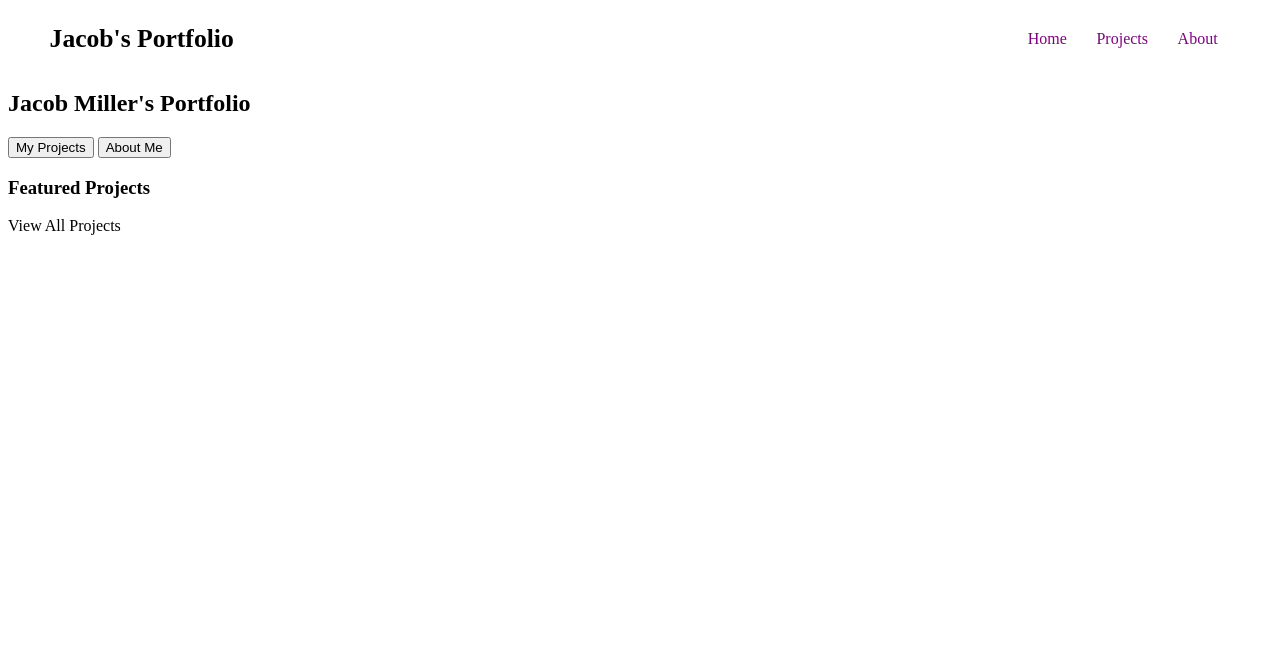
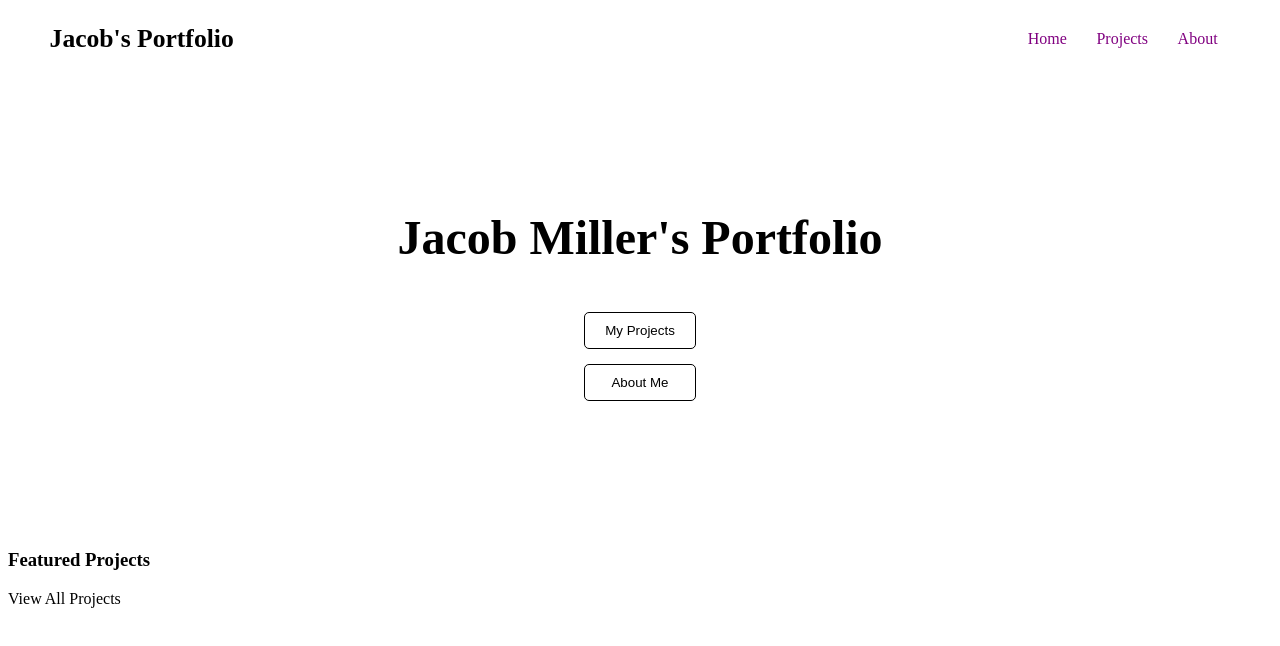
Before and after one commit to jmill29/portfolio_website, a website: page frontend/index.html in a window 1280 px wide. Drawn offline with Linux system fonts and the light colour scheme.

Commit message:
Refactor styles.css to enhance layout and improve button styling in the call-to-action section

```diff
--- a/frontend/styles.css
+++ b/frontend/styles.css
@@ -12,12 +12,36 @@ h1 {
     font-size: 2vw;
 }
 
-#nav-bar a {
-    text-decoration: none;
-    color: purple;
+h2 {
+    text-align: center;
+    font-size: 3.75vw;
 }
 
 .nav-link {
     display: inline-block;
     margin: 0 1vw;
 }
+
+#nav-bar a {
+    text-decoration: none;
+    color: purple;
+}
+
+#hero-section {
+    margin: 17.5vh 0;
+}
+
+#cta {
+    width: fit-content;
+    margin: 0 auto;
+    display: flex;
+    flex-flow: column;
+}
+
+#cta button {
+    padding: 10px 20px;
+    margin: 7.5px 0;
+    background-color: white;
+    border: 1px solid black;
+    border-radius: 5px;
+}
```
